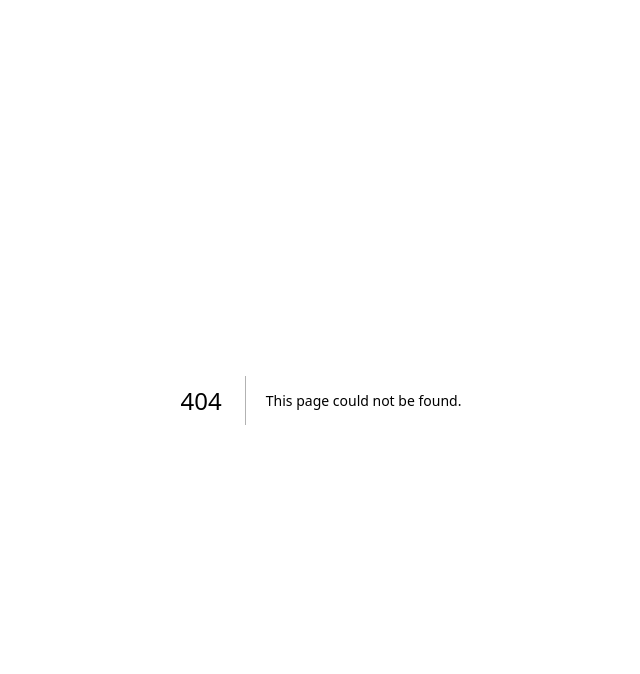
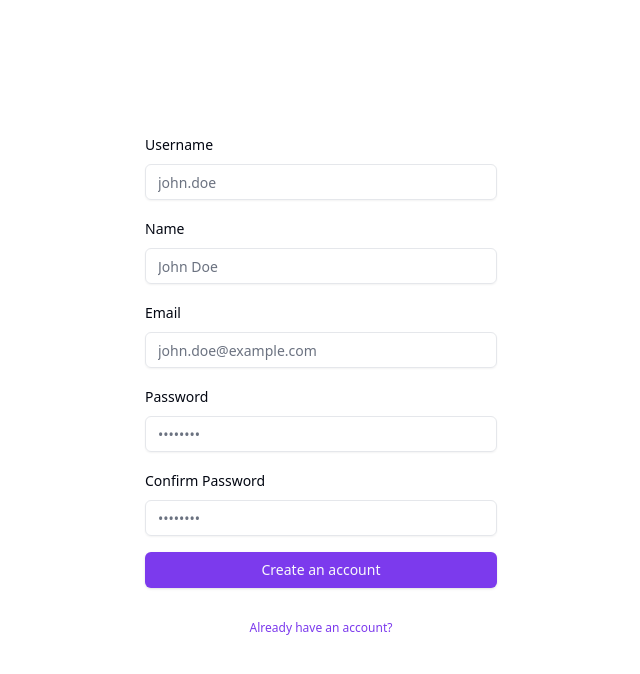
Before and after one commit to future-fdn/master-data-management, a Next.js app: page /auth/register in a window 1280 px wide. Before the commit this address had no page. Shown: the top 674 px of the page, without its empty margins (319-959 px from the left). Built offline with nearby package versions, Linux system fonts and the light colour scheme; no server answers.

Commit message:
feat: add login and register pages, and auth layout component

```diff
--- /dev/null
+++ b/src/app/auth/layout.tsx
@@ -0,0 +1,13 @@
+const AuthLayout = ({
+    children
+  }: {
+    children: React.ReactNode
+  }) => {
+    return (
+      <main className="flex h-full flex-col justify-center items-center">
+        {children}
+      </main>
+     );
+  }
+
+export default AuthLayout;
--- /dev/null
+++ b/src/app/auth/login/page.tsx
@@ -0,0 +1,7 @@
+import { LoginForm } from "@/components/auth/login-form";
+
+export default function Login() {
+    return (
+        <LoginForm />
+    )
+}
--- /dev/null
+++ b/src/app/auth/register/page.tsx
@@ -0,0 +1,7 @@
+import { RegisterForm } from "@/components/auth/register-form";
+
+export default function Register() {
+    return (
+        <RegisterForm />
+    )
+}
--- a/src/components/auth/login-form.tsx
+++ b/src/components/auth/login-form.tsx
@@ -38,7 +38,6 @@ export const LoginForm = () => {
 
 
     return (
-        <div className="w-4/12">
         <CardWrapper
             backButtonLabel="Don't have an account?"
             backButtonHref="/auth/register"
@@ -80,12 +79,11 @@ export const LoginForm = () => {
                     </div>
                     <FormError message={error} />
                     <FormSuccess message={success} />
-                        <Button disabled={isPending} type="submit" className="w-full bg-purpleButton">
+                    <Button disabled={isPending} type="submit" className="w-full">
                         Login
                     </Button>
                 </form>
             </Form>
         </CardWrapper >
-        </div >
     )
 }
--- /dev/null
+++ b/src/components/auth/register-form.tsx
@@ -0,0 +1,136 @@
+"use client";
+
+import { register } from "@/actions/register";
+import { FormError } from "@/components/form-error";
+import { FormSuccess } from "@/components/form-success";
+import { Button } from "@/components/ui/button";
+import { Form, FormControl, FormField, FormItem, FormLabel, FormMessage } from "@/components/ui/form";
+import { Input } from "@/components/ui/input";
+import { RegisterSchema } from "@/schemas";
+import { zodResolver } from "@hookform/resolvers/zod";
+import { useState, useTransition } from "react";
+import { useForm } from "react-hook-form";
+import * as z from "zod";
+import { CardWrapper } from "./card-wrapper";
+
+export const RegisterForm = () => {
+    const [error, setError] = useState<string | undefined>("");
+    const [success, setSuccess] = useState<string | undefined>("");
+    const [isPending, startTransition] = useTransition();
+
+    const form = useForm<z.infer<typeof RegisterSchema>>({
+        resolver: zodResolver(RegisterSchema),
+        defaultValues: {
+            name: "",
+            email: "",
+            password: "",
+            confPassword: "",
+        }
+    })
+
+    const onSubmit = (values: z.infer<typeof RegisterSchema>) => {
+        startTransition(() =>
+            register(values)
+                .then((data) => {
+                    setError(data.error);
+                    setSuccess(data.success);
+                })
+        )
+    }
+
+
+    return (
+        <CardWrapper
+            backButtonLabel="Already have an account?"
+            backButtonHref="/auth/login"
+        >
+            <Form {...form}>
+                <form
+                    onSubmit={form.handleSubmit(onSubmit)}
+                    className="space-y-4"
+                >
+                    <div>
+                        <FormField
+                            control={form.control}
+                            name="username"
+                            render={({ field }) => (
+                                <FormItem>
+                                    <FormLabel>Username</FormLabel>
+                                    <FormControl>
+                                        <Input disabled={isPending} {...field} placeholder="john.doe" type="username"></Input>
+                                    </FormControl>
+                                    <FormMessage />
+                                </FormItem>
+                            )}>
+                        </FormField>
+                    </div>
+                    <div>
+                        <FormField
+                            control={form.control}
+                            name="name"
+                            render={({ field }) => (
+                                <FormItem>
+                                    <FormLabel>Name</FormLabel>
+                                    <FormControl>
+                                        <Input disabled={isPending} {...field} placeholder="John Doe" type="name"></Input>
+                                    </FormControl>
+                                    <FormMessage />
+                                </FormItem>
+                            )}>
+                        </FormField>
+                    </div>
+                    <div>
+                        <FormField
+                            control={form.control}
+                            name="email"
+                            render={({ field }) => (
+                                <FormItem>
+                                    <FormLabel>Email</FormLabel>
+                                    <FormControl>
+                                        <Input disabled={isPending} {...field} placeholder="john.doe@example.com" type="email"></Input>
+                                    </FormControl>
+                                    <FormMessage />
+                                </FormItem>
+                            )}>
+                        </FormField>
+                    </div>
+                    <div>
+                        <FormField
+                            control={form.control}
+                            name="password"
+                            render={({ field }) => (
+                                <FormItem>
+                                    <FormLabel>Password</FormLabel>
+                                    <FormControl>
+                                        <Input disabled={isPending} {...field} placeholder="••••••••" type="password"></Input>
+                                    </FormControl>
+                                    <FormMessage />
+                                </FormItem>
+                            )}>
+                        </FormField>
+                    </div>
+                    <div>
+                        <FormField
+                            control={form.control}
+                            name="confPassword"
+                            render={({ field }) => (
+                                <FormItem>
+                                    <FormLabel>Confirm Password</FormLabel>
+                                    <FormControl>
+                                        <Input disabled={isPending} {...field} placeholder="••••••••" type="password"></Input>
+                                    </FormControl>
+                                    <FormMessage />
+                                </FormItem>
+                            )}>
+                        </FormField>
+                    </div>
+                    <FormError message={error} />
+                    <FormSuccess message={success} />
+                    <Button disabled={isPending} type="submit" className="w-full">
+                        Create an account
+                    </Button>
+                </form>
+            </Form>
+        </CardWrapper >
+    )
+}
--- a/src/styles/globals.css
+++ b/src/styles/globals.css
@@ -2,6 +2,11 @@
 @tailwind components;
 @tailwind utilities;
 
+html,
+body,
+:root {
+  height: 100%;
+}
 
 @layer base {
   :root {
```
Lines whose indentation alone changed are shown as unchanged.
